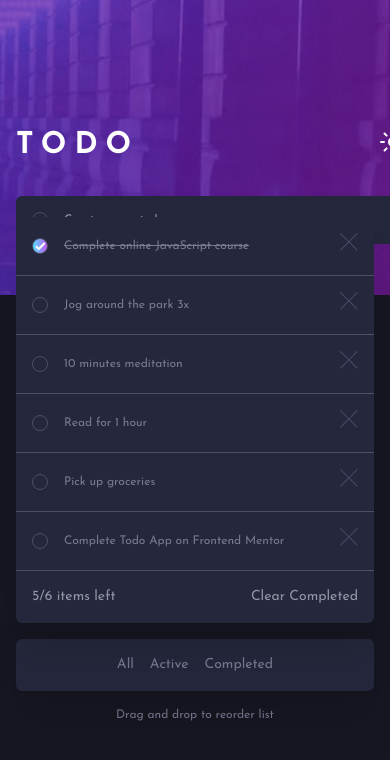
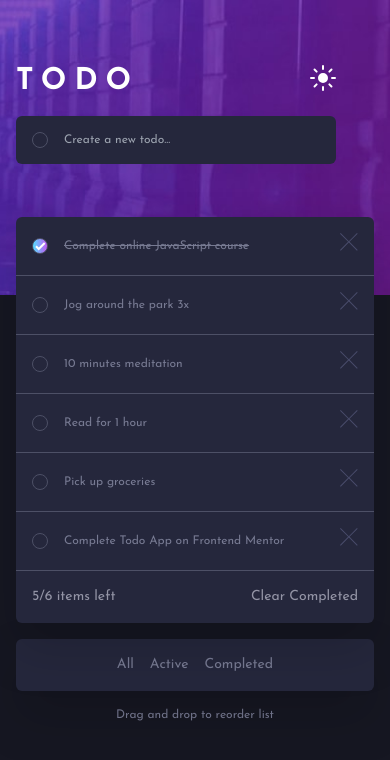
Before and after one commit to dominikrubroeder/todo-app-website, a Next.js app: page / in a window 390 px wide. Shown: the top 760 px of the page. Built offline with nearby package versions, Linux system fonts and the light colour scheme.

Commit message:
Split codebase into more components

```diff
--- /dev/null
+++ b/components/MainBackgroundImage.tsx
@@ -0,0 +1,9 @@
+import React from 'react';
+
+const MainBackgroundImage: React.FC = () => {
+  return (
+    <div className="absolute top-0 left-0 right-0 bg-app-bg-desktop-light bg-no-repeat bg-center bg-cover h-[35vh] smooth-transition dark:bg-app-bg-desktop-dark"></div>
+  );
+};
+
+export default MainBackgroundImage;
--- a/components/todo/TodoAddForm.tsx
+++ b/components/todo/TodoAddForm.tsx
@@ -1,7 +1,7 @@
 import React, { useState, useContext } from 'react';
 import { ITodo } from '../../data';
 import { TodoContext } from '../../store/TodoContext';
-import TodoCompletedInput from './TodoCompletedInput';
+import TodoItemCompletedInput from './todo-item/TodoItemCompletedInput';
 
 const TodoAddForm: React.FC = () => {
   const todoCtx = useContext(TodoContext);
@@ -31,7 +31,7 @@ const TodoAddForm: React.FC = () => {
       className="flex items-center gap-4 p-4 rounded-md bg-white dark:bg-app-tdark-blue-desaturated-800 dark:text-app-tdark-gray-blue-300"
       onSubmit={(e) => onSubmitHandler(e)}
     >
-      <TodoCompletedInput
+      <TodoItemCompletedInput
         todoId="undefined"
         todoCompleted={newTodoCompleted}
         onClick={() => setNewTodoCompleted((previousState) => !previousState)}
--- a/components/todo/TodoItem.tsx
+++ b/components/todo/todo-item/TodoItem.tsx
@@ -1,8 +1,8 @@
 import Image from 'next/image';
 import React, { useContext } from 'react';
-import { ITodo } from '../../data';
-import TodoCompletedInput from './TodoCompletedInput';
-import { TodoContext } from '../../store/TodoContext';
+import { ITodo } from '../../../data';
+import TodoItemCompletedInput from './TodoItemCompletedInput';
+import { TodoContext } from '../../../store/TodoContext';
 
 interface TodoItemProps {
   todo: ITodo;
@@ -17,7 +17,7 @@ const TodoItem: React.FC<TodoItemProps> = (props) => {
     <div
       className={`flex items-center gap-4 p-4 border-b border-b-app-tlight-gray-blue-300 dark:border-b-app-tdark-gray-blue-800`}
     >
-      <TodoCompletedInput
+      <TodoItemCompletedInput
         todoId={props.todo.id}
         todoCompleted={props.todo.completed}
         onClick={() => {}}
--- a/components/todo/TodoList.tsx
+++ b/components/todo/todo-list/TodoList.tsx
@@ -1,6 +1,6 @@
 import React, { Fragment, useContext } from 'react';
-import { TodoContext } from '../../store/TodoContext';
-import TodoItem from './TodoItem';
+import { TodoContext } from '../../../store/TodoContext';
+import TodoItem from '../todo-item/TodoItem';
 
 const TodoList: React.FC = () => {
   const todoCtx = useContext(TodoContext);
--- a/components/todo/TodoListFilter.tsx
+++ b/components/todo/todo-list/TodoListFilter.tsx
@@ -1,6 +1,6 @@
 import React, { useContext, useState } from 'react';
-import { TodoContext } from '../../store/TodoContext';
-import { todoListFilter } from '../../data';
+import { TodoContext } from '../../../store/TodoContext';
+import { todoListFilter } from '../../../data';
 
 const TodoListFilter: React.FC = () => {
   const [activeFilter, setActiveFilter] = useState<number>(0);
--- /dev/null
+++ b/components/todo/todo-list/TodoListFooter.tsx
@@ -0,0 +1,30 @@
+import React, { useContext } from 'react';
+import { TodoContext } from '../../../store/TodoContext';
+import TodoListFilter from './TodoListFilter';
+
+const TodoListFooter: React.FC = () => {
+  const todoCtx = useContext(TodoContext);
+
+  return (
+    <footer className="flex items-center justify-between p-4 text-xs text-app-tlight-gray-blue-600">
+      <span className="text-sm">
+        {todoCtx?.incompletedCount}/{todoCtx?.count} items left
+      </span>
+
+      <div className="hidden sm:inline-block">
+        <TodoListFilter />
+      </div>
+
+      {todoCtx!.completedCount > 0 && (
+        <button
+          className="text-sm text-app-tlight-gray-blue-600 hover:text-app-tlight-gray-blue-800 dark:hover:text-app-tlight-gray-blue-300"
+          onClick={todoCtx?.clearCompleted}
+        >
+          Clear Completed
+        </button>
+      )}
+    </footer>
+  );
+};
+
+export default TodoListFooter;
--- /dev/null
+++ b/components/todo/todo-list/TodoListFooterMinimal.tsx
@@ -0,0 +1,12 @@
+import React from 'react';
+import TodoListFilter from './TodoListFilter';
+
+const TodoListFooterMinimal: React.FC = () => {
+  return (
+    <footer className="flex items-center justify-center bg-white dark:bg-app-tdark-blue-desaturated-800 rounded-md p-4 w-full drop-shadow-2xl sm:hidden">
+      <TodoListFilter />
+    </footer>
+  );
+};
+
+export default TodoListFooterMinimal;
--- /dev/null
+++ b/components/todo/todo-list/TodoListScrollable.tsx
@@ -0,0 +1,18 @@
+import React, { useContext } from 'react';
+import { TodoContext } from '../../../store/TodoContext';
+import TodoList from './TodoList';
+
+const TodoListScrollable: React.FC = () => {
+  const todoCtx = useContext(TodoContext);
+  return (
+    <div
+      className={`${
+        todoCtx!.count > 6 ? 'h-96 overflow-y-scroll' : 'min-h-[21rem]'
+      } ${todoCtx?.count === 0 ? 'flex items-center justify-center' : ''}`}
+    >
+      <TodoList />
+    </div>
+  );
+};
+
+export default TodoListScrollable;
--- a/pages/index.tsx
+++ b/pages/index.tsx
@@ -1,18 +1,16 @@
 import type { NextPage } from 'next';
 import Head from 'next/head';
-import Image from 'next/image';
-import { useContext, useEffect } from 'react';
+import { useContext } from 'react';
 import TodoAddForm from '../components/todo/TodoAddForm';
-import TodoList from '../components/todo/TodoList';
-import TodoListFilter from '../components/todo/TodoListFilter';
 import { TodoContext } from '../store/TodoContext';
-import { ThemeContext } from '../store/ThemeContext';
-import { Theme } from '../data';
 import ThemeSwitch from '../components/ThemeSwitch';
+import MainBackgroundImage from '../components/MainBackgroundImage';
+import TodoListFooter from '../components/todo/todo-list/TodoListFooter';
+import TodoListFooterMinimal from '../components/todo/todo-list/TodoListFooterMinimal';
+import TodoListScrollable from '../components/todo/todo-list/TodoListScrollable';
 
 const Home: NextPage = () => {
   const todoCtx = useContext(TodoContext);
-  const themeCtx = useContext(ThemeContext);
 
   return (
     <div>
@@ -23,10 +21,10 @@ const Home: NextPage = () => {
       </Head>
 
       <main className="flex items-center justify-center flex-col gap-4 min-h-screen px-4 py-12 bg-app-tlight-gray-100 smooth-transition dark:bg-app-tdark-blue-800 sm:gap-16 sm:px-0 sm:py-0">
-        <div className="absolute top-0 left-0 right-0 bg-app-bg-desktop-light bg-no-repeat bg-center bg-cover h-[35vh] smooth-transition dark:bg-app-bg-desktop-dark"></div>
+        <MainBackgroundImage />
 
         <div className="grid gap-8 relative max-w-screen-sm w-full z-10">
-          <header className="fixed max-w-screen-sm top-32 w-full grid gap-8">
+          <header className="fixed max-w-xs top-16 w-full grid gap-4 sm:gap-8 sm:max-w-screen-sm sm:top-32">
             <div className="flex items-center justify-between">
               <h1 className="tracking-[0.5rem] uppercase text-3xl font-bold text-white">
                 Todo
@@ -44,47 +42,14 @@ const Home: NextPage = () => {
             }`}
           >
             <div className="bg-white dark:bg-app-tdark-blue-desaturated-800 rounded-md">
-              <div
-                className={`${
-                  todoCtx!.count > 6
-                    ? 'h-96 overflow-y-scroll'
-                    : 'min-h-[21rem]'
-                } ${
-                  todoCtx?.count === 0 ? 'flex items-center justify-center' : ''
-                }`}
-              >
-                <TodoList />
-              </div>
+              <TodoListScrollable />
 
-              {todoCtx!.count > 0 && (
-                <footer className="flex items-center justify-between p-4 text-xs text-app-tlight-gray-blue-600">
-                  <span className="text-sm">
-                    {todoCtx?.incompletedCount}/{todoCtx?.count} items left
-                  </span>
-
-                  <div className="hidden sm:inline-block">
-                    <TodoListFilter />
-                  </div>
-
-                  {todoCtx!.completedCount > 0 && (
-                    <button
-                      className="text-sm text-app-tlight-gray-blue-600 hover:text-app-tlight-gray-blue-800 dark:hover:text-app-tlight-gray-blue-300"
-                      onClick={todoCtx?.clearCompleted}
-                    >
-                      Clear Completed
-                    </button>
-                  )}
-                </footer>
-              )}
+              {todoCtx!.count > 0 && <TodoListFooter />}
             </div>
           </div>
         </div>
 
-        {todoCtx!.count > 0 && (
-          <footer className="flex items-center justify-center bg-white dark:bg-app-tdark-blue-desaturated-800 rounded-md p-4 w-full drop-shadow-2xl sm:hidden">
-            <TodoListFilter />
-          </footer>
-        )}
+        {todoCtx!.count > 0 && <TodoListFooterMinimal />}
 
         {todoCtx!.count > 0 && (
           <p className="text-app-tlight-gray-blue-600 dark:text-app-tdark-gray-blue-600 text-xs">
```
Also changed, not shown: components/todo/todo-item/TodoItemCompletedInput.tsx (renamed from components/todo/TodoCompletedInput.tsx, +6 -4 lines).
